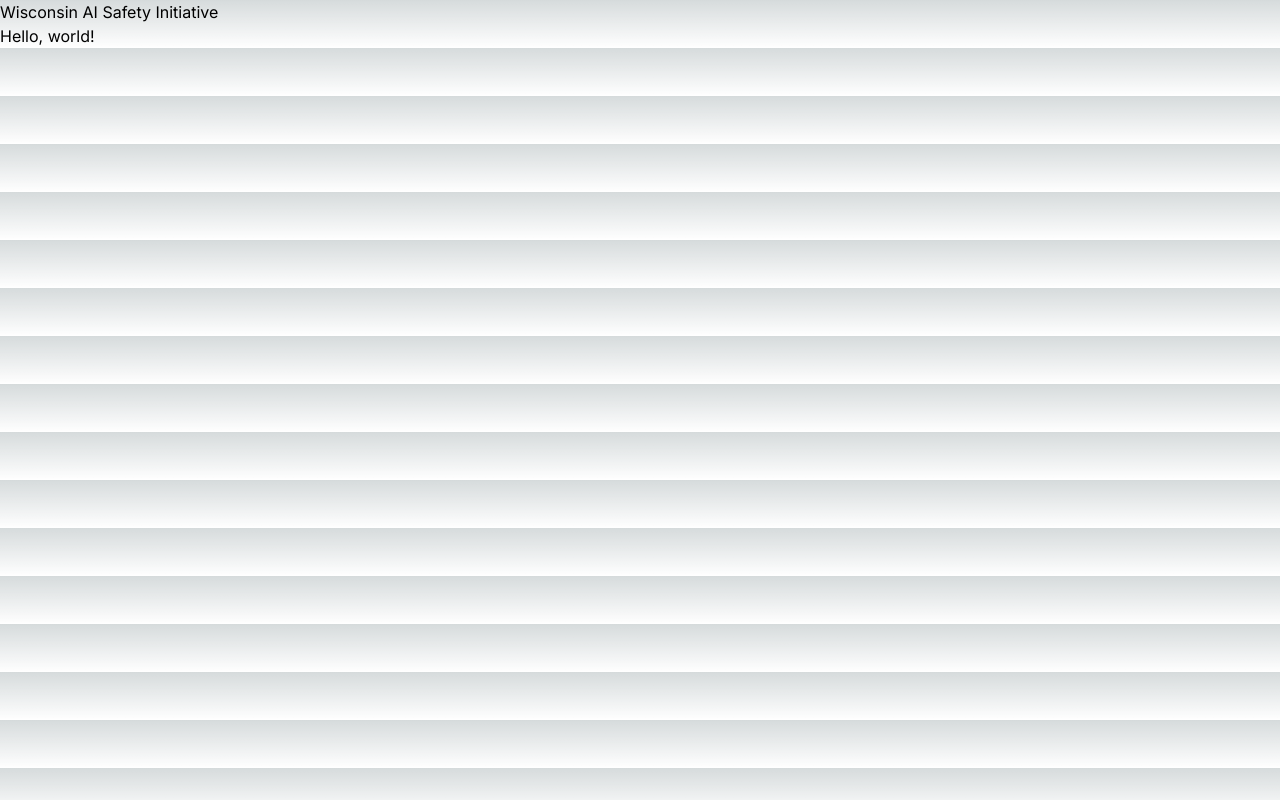
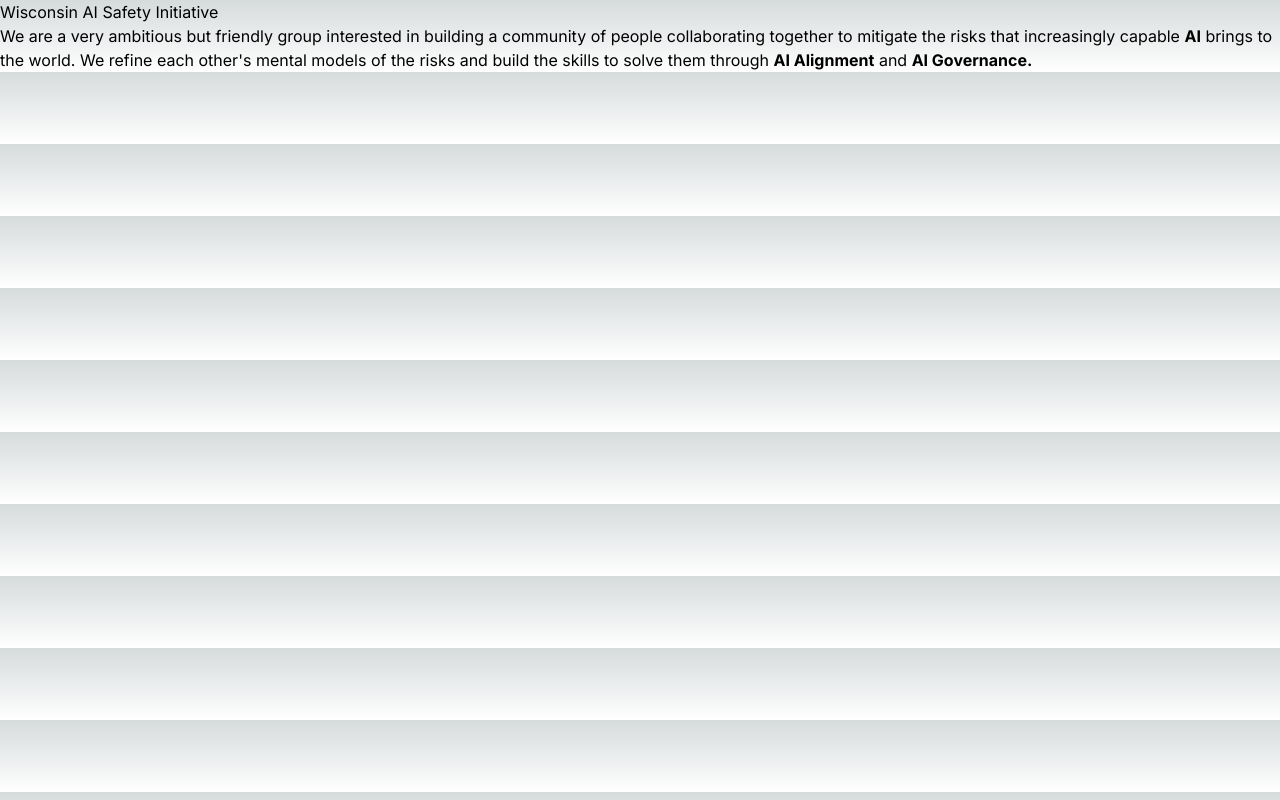
Before and after one commit to aisafetyuw/waisi.org, a Next.js app: page / in a window 1280 px wide. Built offline with nearby package versions, Linux system fonts and the light colour scheme.

Commit message:
Initial content

```diff
--- a/src/app/about/page.tsx
+++ b/src/app/about/page.tsx
@@ -1,5 +1,27 @@
+import Member from "@/components/member";
+import { MemberData } from "@/types";
+
 export default function About() {
+  const members: MemberData[] = []; // TODO populate
+
   return (
-    <div id="about">About</div>
+    <div id="about">
+      <h2>Our Mission</h2>
+      <div id="mission">
+        <p>
+
+        </p>
+      </div>
+      <h2>Getting Started</h2>
+      <div id="getting-started">
+        <p>
+
+        </p>
+      </div>
+      <h2>Leadership Team</h2>
+      <div id="team">
+        {members.map(member => <Member member={member} />)}
+      </div>
+    </div>
   )
 }
--- a/src/app/page.tsx
+++ b/src/app/page.tsx
@@ -1,10 +1,17 @@
-import Image from 'next/image'
-
 export default function Home() {
   return (
     <div id="home">
       <h1>Wisconsin AI Safety Initiative</h1>
-      <main>Hello, world!</main>
+      <div id="home-content">
+        <img />
+        <p>
+          <main>
+            We are a very ambitious but friendly group interested in building a community of people
+            collaborating together to mitigate the risks that increasingly capable <b>AI</b> brings to the world.
+            We refine each other's mental models of the risks and build the skills to solve them through <b>AI Alignment</b> and <b>AI Governance.</b>
+          </main>
+        </p>
+      </div>
     </div>
   )
 }
--- /dev/null
+++ b/src/components/member.tsx
@@ -0,0 +1,11 @@
+type MemberProps = {
+
+};
+
+export default function Member(props: MemberProps) {
+    return (
+        <div className="member">
+
+        </div>
+    );
+}
```
Also changed, not shown: src/types.ts (added).
